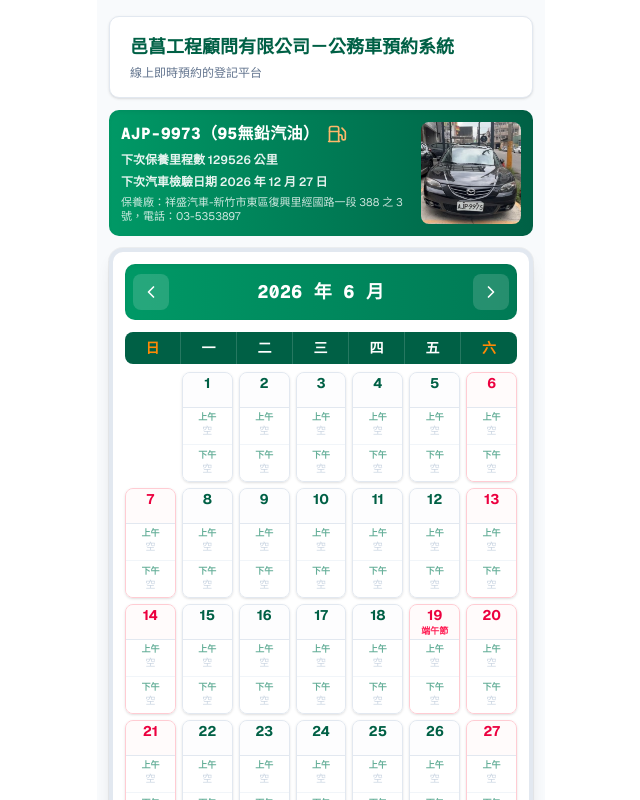
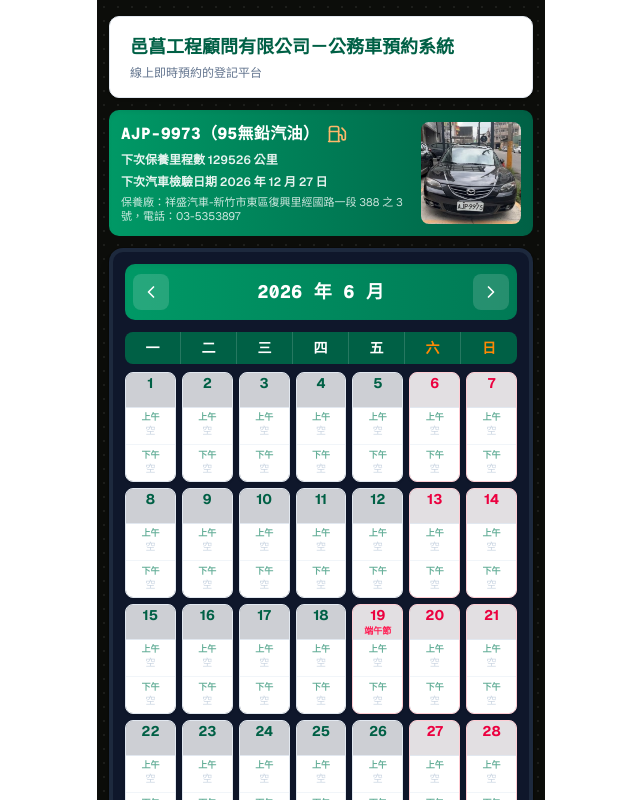
Before and after one commit to nash1399-rgb/AJP-9973-MAZDA, a Next.js app: page / in a window 1280 px wide. Shown: the top 800 px of the page, without its empty margins (319-959 px from the left). Built offline with nearby package versions, Linux system fonts and the light colour scheme; no server answers; the database is empty.

Commit message:
Move Sunday to last column

```diff
--- a/components/vehicle-booking.tsx
+++ b/components/vehicle-booking.tsx
@@ -14,7 +14,7 @@ import {
   orderBy,
 } from "firebase/firestore"
 
-const WEEKDAYS = ["日", "一", "二", "三", "四", "五", "六"]
+const WEEKDAYS = [ "一", "二", "三", "四", "五", "六","日"]
 const PASSCODE = "1234"
 
 type Slot = "am" | "pm"
@@ -54,7 +54,7 @@ export function VehicleBooking() {
   }, [])
 
   const { firstWeekday, daysInMonth } = useMemo(() => {
-    const first = new Date(year, month - 1, 1).getDay()
+    const first = (new Date(year, month - 1, 1).getDay() + 6) % 7
     const total = new Date(year, month, 0).getDate()
     return { firstWeekday: first, daysInMonth: total }
   }, [year, month])
@@ -179,7 +179,7 @@ export function VehicleBooking() {
 
   return (
     // 這裡強制加上 bg-slate-50，避免外部環境（如深色模式切換）導致全黑
-    <div className="mx-auto flex w-full max-w-md flex-col gap-3 px-3 py-4 bg-slate-50 text-slate-800 min-h-screen">
+    <div className="mx-auto flex w-full max-w-md flex-col gap-3 px-3 py-4 min-h-screen vb-dots text-slate-100">
 
       {/* Header card */}
       <header className="rounded-lg border border-slate-200 bg-white px-5 py-4 shadow-sm">
@@ -210,7 +210,7 @@ export function VehicleBooking() {
       </div>
 
       {/* Calendar */}
-      <section className="overflow-hidden rounded-xl border-4 border-slate-200 bg-white p-3 shadow-lg ring-1 ring-black/5">
+      <section className="overflow-hidden rounded-xl border-4 border-slate-800 bg-slate-900 p-3 shadow-lg ring-1 ring-black/20">
 
         {/* Calendar header */}
         <div className="flex items-center justify-between rounded-lg bg-gradient-to-r from-emerald-600 to-emerald-700 px-2 py-2.5 shadow-inner">
@@ -238,9 +238,11 @@ export function VehicleBooking() {
           {WEEKDAYS.map((w, i) => (
             <div
               key={w}
-              className={`border-r border-white/15 py-1.5 last:border-r-0 ${
-                i === 0 || i === 6 ? "font-extrabold text-orange-400" : "text-white"
-              }`}
+             className={`border-r border-white/15 py-1.5 last:border-r-0 ${
+  i === 5 || i === 6
+    ? "font-extrabold text-orange-400"
+    : "text-white"
+}`}
             >
               {w}
             </div>
@@ -251,7 +253,7 @@ export function VehicleBooking() {
         <div className="mt-2 grid grid-cols-7 gap-1.5" onTouchStart={onTouchStart} onTouchEnd={onTouchEnd}>
           {cells.map((day, idx) => {
             const col = idx % 7
-            const weekend = col === 0 || col === 6
+            const weekend = col === 5 || col === 6
             if (day === null) return <div key={idx} className="min-h-[110px]" aria-hidden="true" />
 
             const holiday = getHolidayName(year, month, day)
```
